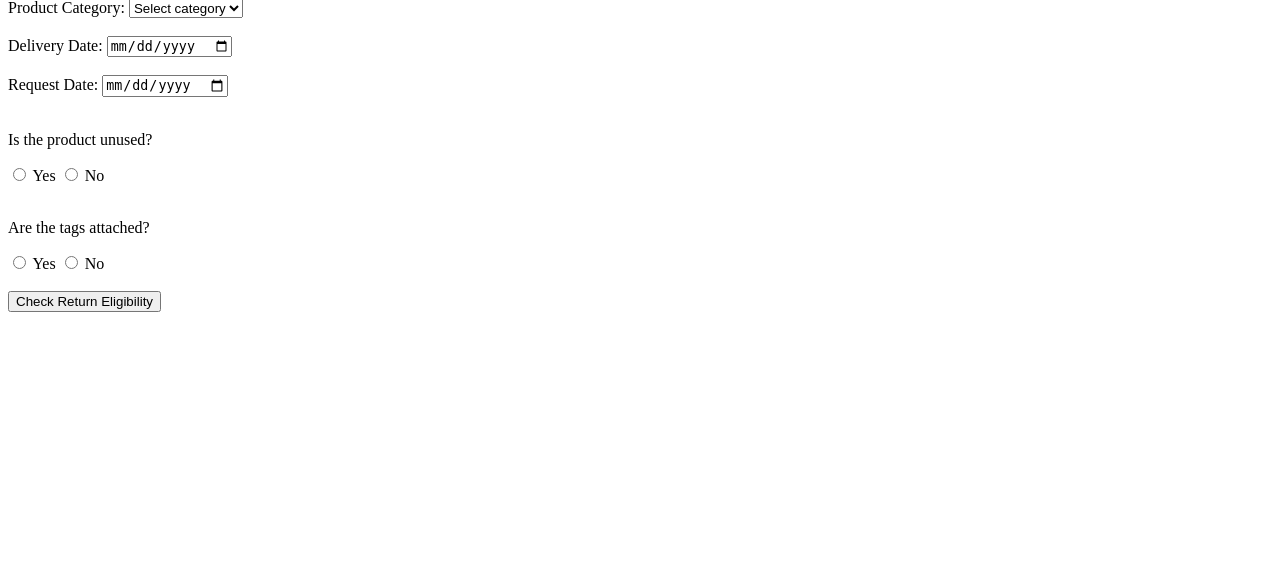
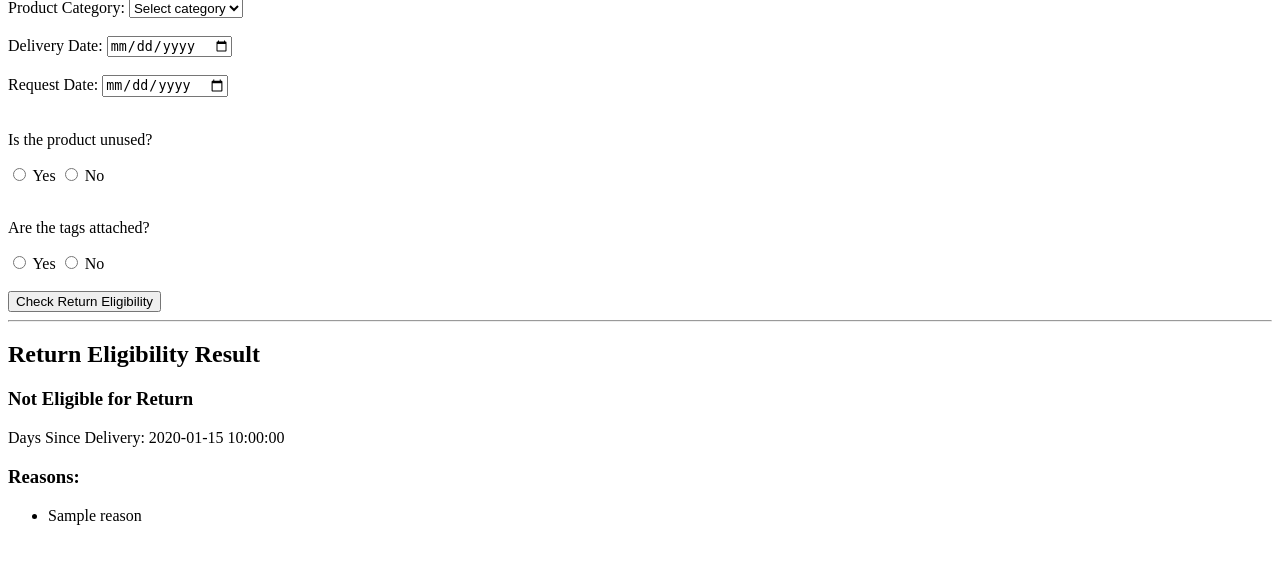
Before and after one commit to RAHUL6381/project21_returns_assistant, a Flask app: template templates/index.html in a window 1280 px wide. Shown: the part 115-679 px from the top of the page. Run offline with Flask 3, Linux system fonts and the light colour scheme; the template is opened without the code that fills it: most values are stand-ins (such as "Sample title", 1, 10 or a date in 2020).

Commit message:
feat: integrate return eligibility check and enhance index template

```diff
--- a/app.py
+++ b/app.py
@@ -1,12 +1,14 @@
+from flask import Flask, render_template, request
+from return_checker import check_return_eligibility
 
-from flask import Flask, render_template, request
 
 app = Flask(__name__)
 
 
-
 @app.route("/", methods=["GET", "POST"])
 def home():
+    result = None
+
     if request.method == "POST":
         category = request.form.get("category")
         delivery_date = request.form.get("delivery_date")
@@ -14,13 +16,17 @@ def home():
         unused = request.form.get("unused") == "yes"
         tags_attached = request.form.get("tags_attached") == "yes"
 
-        print("Category:", category)
-        print("Delivery Date:", delivery_date)
-        print("Request Date:", request_date)
-        print("Unused:", unused)
-        print("Tags Attached:", tags_attached)
+        result = check_return_eligibility(
+            category,
+            delivery_date,
+            request_date,
+            unused,
+            tags_attached
+        )
 
-    return render_template("index.html")
+        print(result)
+
+    return render_template("index.html", result=result)
 
 
 if __name__ == "__main__":
--- a/templates/index.html
+++ b/templates/index.html
@@ -1,9 +1,8 @@
-
-<!DOCTYPE html>
+<!doctype html>
 <html lang="en">
   <head>
-    <meta charset="UTF-8">
-    <meta name="viewport" content="width=device-width, initial-scale=1.0">
+    <meta charset="UTF-8" />
+    <meta name="viewport" content="width=device-width, initial-scale=1.0" />
     <title>Returns Assistant</title>
   </head>
   <body>
@@ -19,45 +18,66 @@
         <option value="personal_care">Personal Care</option>
       </select>
 
-        <br><br>
+      <br /><br />
 
       <label for="delivery_date">Delivery Date:</label>
-        <input type="date" id="delivery_date"
-               name="delivery_date" required>
+      <input type="date" id="delivery_date" name="delivery_date" required />
 
-        <br><br>
+      <br /><br />
 
       <label for="request_date">Request Date:</label>
-        <input type="date" id="request_date"
-               name="request_date" required>
+      <input type="date" id="request_date" name="request_date" required />
 
-        <br><br>
+      <br /><br />
 
       <p>Is the product unused?</p>
       <label>
-            <input type="radio" name="unused" value="yes" required>
+        <input type="radio" name="unused" value="yes" required />
         Yes
       </label>
       <label>
-            <input type="radio" name="unused" value="no">
+        <input type="radio" name="unused" value="no" />
         No
       </label>
 
-        <br><br>
+      <br /><br />
 
       <p>Are the tags attached?</p>
       <label>
-            <input type="radio" name="tags_attached" value="yes" required>
+        <input type="radio" name="tags_attached" value="yes" required />
         Yes
       </label>
       <label>
-            <input type="radio" name="tags_attached" value="no">
+        <input type="radio" name="tags_attached" value="no" />
         No
       </label>
 
-        <br><br>
+      <br /><br />
 
       <button type="submit">Check Return Eligibility</button>
     </form>
+
+    {% if result %}
+    <hr />
+    <h2>Return Eligibility Result</h2>
+
+    {% if result.eligible %}
+    <h3>Eligible for Return</h3>
+    {% else %}
+    <h3>Not Eligible for Return</h3>
+    {% endif %}
+
+    <p>Days Since Delivery: {{ result.days_since_delivery }}</p>
+
+    {% if result.reasons %}
+    <h3>Reasons:</h3>
+    <ul>
+      {% for reason in result.reasons %}
+      <li>{{ reason }}</li>
+      {% endfor %}
+    </ul>
+    {% else %}
+    <p>No issues found. Your product meets the return criteria.</p>
+    {% endif %} {% endif %}
   </body>
 </html>
```
Lines whose indentation alone changed are shown as unchanged.
